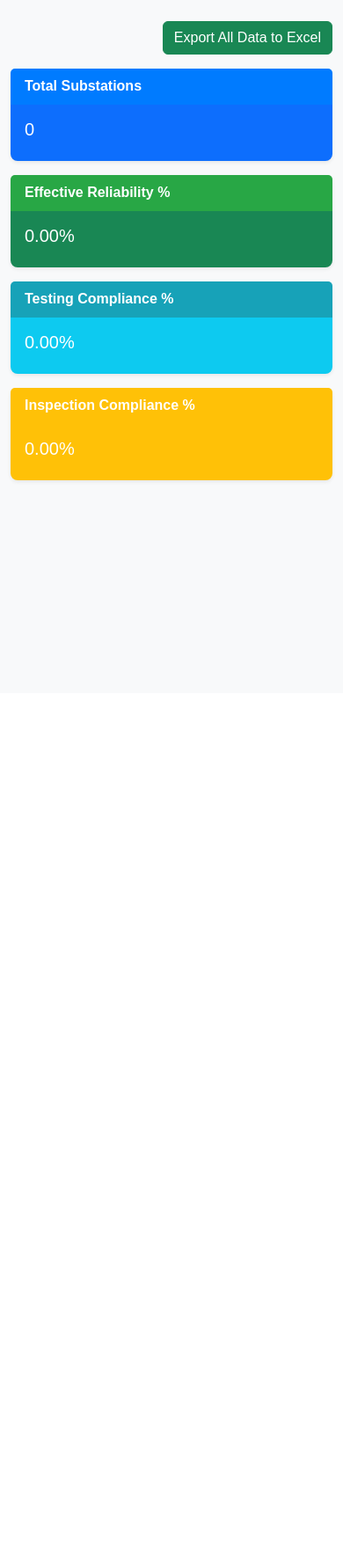
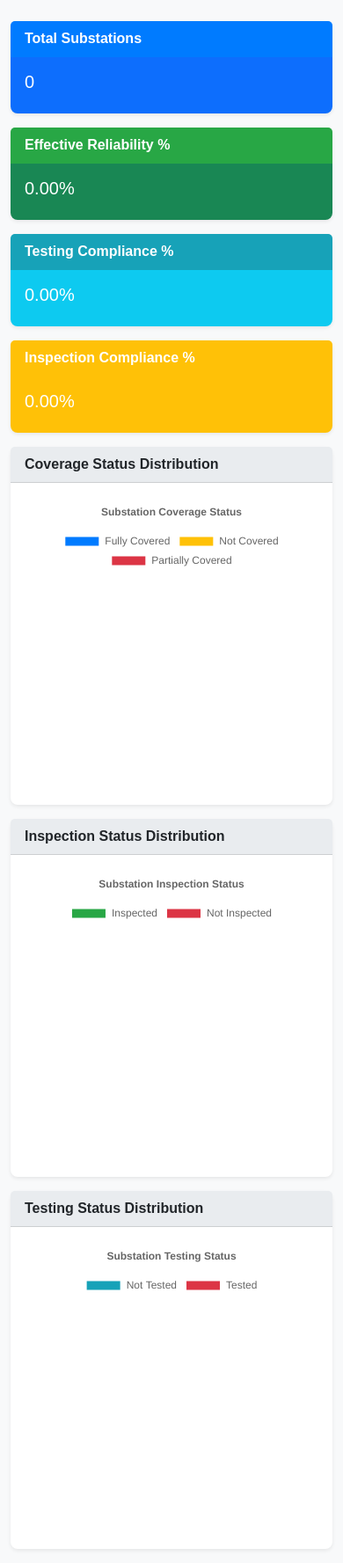
Before and after one commit to hamzan95/fire-fighting-reliability, a Flask app: page / in a window 390 px wide. Shown: the part 56-1833 px from the top of the page at 88% size. Before the commit the page ends 605 px from the top, so only its background shows below. Run offline with Flask 3, Linux system fonts and the light colour scheme; a user stored in the database is signed in; data that the repository does not hold is empty.

Commit message:
Add files via upload

```diff
--- a/src/routes/main.py
+++ b/src/routes/main.py
@@ -1,6 +1,5 @@
-import io # Add this line
-import pandas as pd # Add this line
-from flask import Blueprint, render_template, request, redirect, url_for, flash, send_file # Add send_file
+# src/routes/main.py
+from flask import Blueprint, render_template, request, redirect, url_for, flash
 from flask_login import login_required, current_user
 from datetime import datetime, date, timedelta
 from sqlalchemy import func
@@ -309,121 +308,3 @@ def metrics():
                            weekly_metrics=weekly_metrics,
                            monthly_metrics=monthly_metrics,
                            yearly_metrics=yearly_metrics)
-
-@main_bp.route("/export/excel")
-@login_required
-def export_excel():
-    if not current_user.is_admin():
-        flash("You do not have permission to export data.", "danger")
-        return redirect(url_for("main.dashboard"))
-
-    # --- Fetch Data ---
-
-    # 1. Substations
-    substations = Substation.query.all()
-    substation_data = [{
-        'ID': s.id,
-        'Name': s.name,
-        'Coverage Status': s.coverage_status,
-        'Created At': s.created_at.strftime('%Y-%m-%d %H:%M:%S')
-    } for s in substations]
-    df_substations = pd.DataFrame(substation_data)
-
-    # 2. Inspection Records
-    inspections = InspectionTest.query.all()
-    inspection_data = [{
-        'ID': i.id,
-        'Substation Name': i.substation.name if i.substation else 'N/A',
-        'Inspection Date': i.inspection_date.strftime('%Y-%m-%d'),
-        'Testing Date': i.testing_date.strftime('%Y-%m-%d') if i.testing_date else 'N/A',
-        'Inspection Status': i.inspection_status,
-        'Testing Status': i.testing_status if i.testing_status else 'N/A',
-        'Notes': i.notes,
-        'Recorded By': i.user.username if i.user else 'N/A',
-        'Created At': i.created_at.strftime('%Y-%m-%d %H:%M:%S')
-    } for i in inspections]
-    df_inspections = pd.DataFrame(inspection_data)
-
-    # 3. Weekly Reliability Metrics (similar logic as in /metrics route)
-    weekly_metrics_raw = db.session.query(
-        func.to_char(ReliabilityMetric.date, "YYYY-WW").label("week"),
-        func.avg(ReliabilityMetric.reliability_score).label("avg_reliability"),
-        func.avg(ReliabilityMetric.testing_compliance).label("avg_testing_compliance"),
-        func.avg(ReliabilityMetric.inspection_compliance).label("avg_inspection_compliance"),
-        func.avg(ReliabilityMetric.coverage_ratio).label("avg_coverage_ratio"),
-        func.avg(ReliabilityMetric.effective_reliability).label("avg_effective_reliability")
-    ).filter(ReliabilityMetric.date >= (date.today() - timedelta(weeks=12))).group_by("week").order_by("week").all()
-
-    weekly_metrics_list = [{
-        'Week': d.week,
-        'Avg Reliability Score': d.avg_reliability,
-        'Avg Testing Compliance': d.avg_testing_compliance,
-        'Avg Inspection Compliance': d.avg_inspection_compliance,
-        'Avg Coverage Ratio': d.avg_coverage_ratio,
-        'Avg Effective Reliability': d.avg_effective_reliability
-    } for d in weekly_metrics_raw]
-    df_weekly_metrics = pd.DataFrame(weekly_metrics_list)
-
-
-    # 4. Monthly Reliability Metrics
-    monthly_metrics_raw = db.session.query(
-        func.to_char(ReliabilityMetric.date, "YYYY-MM").label("month"),
-        func.avg(ReliabilityMetric.reliability_score).label("avg_reliability"),
-        func.avg(ReliabilityMetric.testing_compliance).label("avg_testing_compliance"),
-        func.avg(ReliabilityMetric.inspection_compliance).label("avg_inspection_compliance"),
-        func.avg(ReliabilityMetric.coverage_ratio).label("avg_coverage_ratio"),
-        func.avg(ReliabilityMetric.effective_reliability).label("avg_effective_reliability")
-    ).filter(ReliabilityMetric.date >= (date.today() - timedelta(days=365))).group_by("month").order_by("month").all()
-
-    monthly_metrics_list = [{
-        'Month': d.month,
-        'Avg Reliability Score': d.avg_reliability,
-        'Avg Testing Compliance': d.avg_testing_compliance,
-        'Avg Inspection Compliance': d.avg_inspection_compliance,
-        'Avg Coverage Ratio': d.avg_coverage_ratio,
-        'Avg Effective Reliability': d.avg_effective_reliability
-    } for d in monthly_metrics_raw]
-    df_monthly_metrics = pd.DataFrame(monthly_metrics_list)
-
-    # 5. Yearly Reliability Metrics
-    yearly_metrics_raw = db.session.query(
-        func.to_char(ReliabilityMetric.date, "YYYY").label("year"),
-        func.avg(ReliabilityMetric.reliability_score).label("avg_reliability"),
-        func.avg(ReliabilityMetric.testing_compliance).label("avg_testing_compliance"),
-        func.avg(ReliabilityMetric.inspection_compliance).label("avg_inspection_compliance"),
-        func.avg(ReliabilityMetric.coverage_ratio).label("avg_coverage_ratio"),
-        func.avg(ReliabilityMetric.effective_reliability).label("avg_effective_reliability")
-    ).filter(ReliabilityMetric.date >= (date.today() - timedelta(days=365*5))).group_by("year").order_by("year").all()
-
-    yearly_metrics_list = [{
-        'Year': d.year,
-        'Avg Reliability Score': d.avg_reliability,
-        'Avg Testing Compliance': d.avg_testing_compliance,
-        'Avg Inspection Compliance': d.avg_inspection_compliance,
-        'Avg Coverage Ratio': d.avg_coverage_ratio,
-        'Avg Effective Reliability': d.avg_effective_reliability
-    } for d in yearly_metrics_raw]
-    df_yearly_metrics = pd.DataFrame(yearly_metrics_list)
-
-
-    # --- Create Excel File in memory ---
-    output = io.BytesIO()
-    with pd.ExcelWriter(output, engine='openpyxl') as writer:
-        if not df_substations.empty:
-            df_substations.to_excel(writer, sheet_name='Substations', index=False)
-        if not df_inspections.empty:
-            df_inspections.to_excel(writer, sheet_name='Inspections', index=False)
-        if not df_weekly_metrics.empty:
-            df_weekly_metrics.to_excel(writer, sheet_name='Weekly Metrics', index=False)
-        if not df_monthly_metrics.empty:
-            df_monthly_metrics.to_excel(writer, sheet_name='Monthly Metrics', index=False)
-        if not df_yearly_metrics.empty:
-            df_yearly_metrics.to_excel(writer, sheet_name='Yearly Metrics', index=False)
-
-    output.seek(0) # Go to the beginning of the stream
-
-    # --- Send File ---
-    return send_file(output,
-                     mimetype='application/vnd.openxmlformats-officedocument.spreadsheetml.sheet',
-                     download_name=f'fire_fighting_data_export_{date.today().strftime("%Y%m%d")}.xlsx',
-                     as_attachment=True)
--- a/src/templates/dashboard.html
+++ b/src/templates/dashboard.html
@@ -3,14 +3,6 @@
 {% block title %}Dashboard{% endblock %}
 
 {% block content %}
-<div class="row mb-3">
-    <div class="col-md-12 text-end">
-        {% if current_user.is_admin() %}
-        <a href="{{ url_for('main.export_excel') }}" class="btn btn-success">Export All Data to Excel</a>
-        {% endif %}
-    </div>
-</div>
-
 <div class="row">
     <div class="col-md-3">
         <div class="card text-white bg-primary mb-3">
@@ -46,6 +38,35 @@
     </div>
 </div>
 
+<div class="row">
+    <div class="col-md-6">
+        <div class="card mb-3">
+            <div class="card-header">Coverage Status Distribution</div>
+            <div class="card-body">
+                <canvas id="coverageChart"></canvas>
+            </div>
+        </div>
+    </div>
+    <div class="col-md-6">
+        <div class="card mb-3">
+            <div class="card-header">Inspection Status Distribution</div>
+            <div class="card-body">
+                <canvas id="inspectionChart"></canvas>
+            </div>
+        </div>
+    </div>
+</div>
+
+<div class="row">
+    <div class="col-md-6">
+        <div class="card mb-3">
+            <div class="card-header">Testing Status Distribution</div>
+            <div class="card-body">
+                <canvas id="testingChart"></canvas>
+            </div>
+        </div>
+    </div>
+</div>
 {% endblock %}
 
 {% block scripts %}
@@ -54,6 +75,5 @@
     var inspectionData = {{ inspection_data | tojson }};
     var testingData = {{ testing_data | tojson }};
 </script>
-<script src="{{ url_for('static', filename='js/dashboard.js') }}"></script>
-<script src="{{ url_for('static', filename='js/visualization.js') }}"></script>
+<script src="{{ url_for("static", filename="js/dashboard.js") }}"></script>
 {% endblock %}
```
